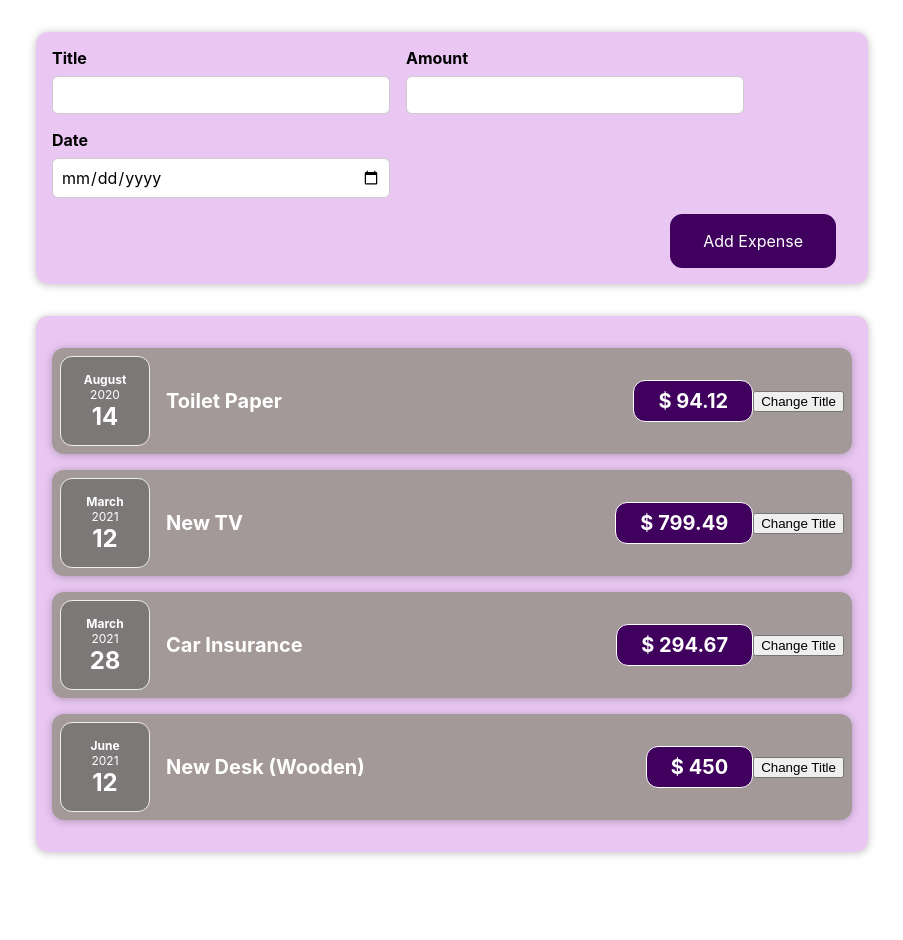
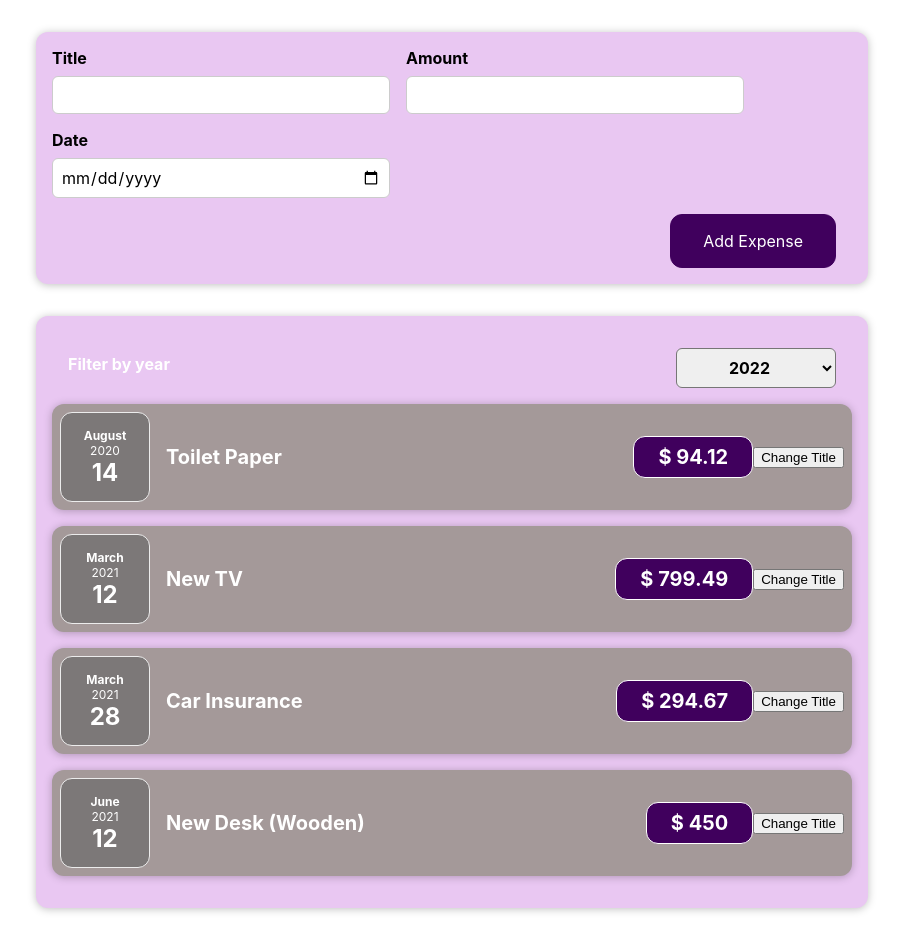
Before and after one commit to asmaaadel0/Expense-Tracker, a React (Create React App) app: page / in a window 1280 px wide. Shown: the whole page, without its empty margins (188-1091 px from the left). Before the commit the page ends 884 px from the top, so only its background shows below. Built offline with nearby package versions, Linux system fonts and the light colour scheme.

Commit message:
add filter

```diff
--- a/src/components/Expenses/Expenses.js
+++ b/src/components/Expenses/Expenses.js
@@ -1,12 +1,16 @@
 import React from 'react'
 
 import ExpenseItem from './ExpenseItem'
+import ExpensesFilter from './ExpensesFilter'
+
 import Card from '../UI/Card'
+
 import './Expenses.css'
 
 const Expenses = props => {
   return (
     <Card className='expenses'>
+      <ExpensesFilter />
       <ExpenseItem
         title={props.items[0].title}
         amount={props.items[0].amount}
--- /dev/null
+++ b/src/components/Expenses/ExpensesFilter.css
@@ -0,0 +1,24 @@
+.expenses-filter {
+  color: white;
+  padding: 0 1rem;
+}
+
+.expenses-filter__control {
+  display: flex;
+  width: 100%;
+  align-items: center;
+  justify-content: space-between;
+  margin: 1rem 0;
+}
+
+.expenses-filter label {
+  font-weight: bold;
+  margin-bottom: 0.5rem;
+}
+
+.expenses-filter select {
+  font: inherit;
+  padding: 0.5rem 3rem;
+  font-weight: bold;
+  border-radius: 6px;
+}
--- /dev/null
+++ b/src/components/Expenses/ExpensesFilter.js
@@ -0,0 +1,21 @@
+import React from 'react'
+
+import './ExpensesFilter.css'
+
+const ExpensesFilter = () => {
+  return (
+    <div className='expenses-filter'>
+      <div className='expenses-filter__control'>
+        <label> Filter by year </label>{' '}
+        <select>
+          <option value='2022'> 2022 </option>{' '}
+          <option value='2021'> 2021 </option>{' '}
+          <option value='2020'> 2020 </option>{' '}
+          <option value='2019'> 2019 </option>{' '}
+        </select>{' '}
+      </div>{' '}
+    </div>
+  )
+}
+
+export default ExpensesFilter
```
